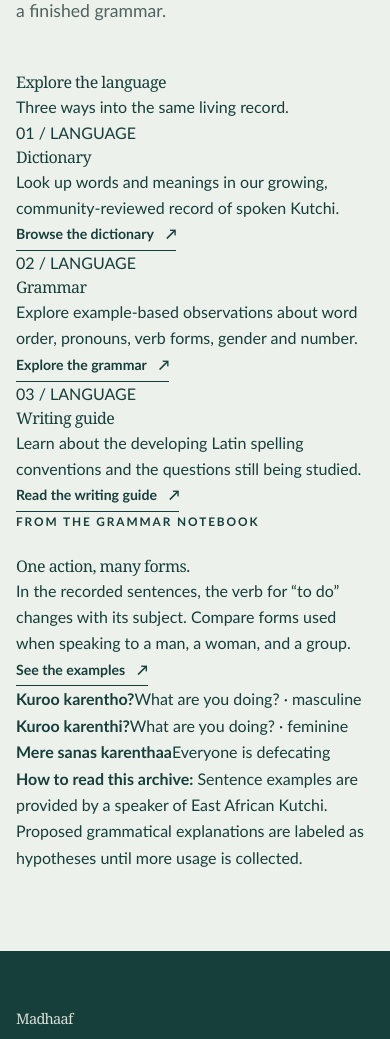
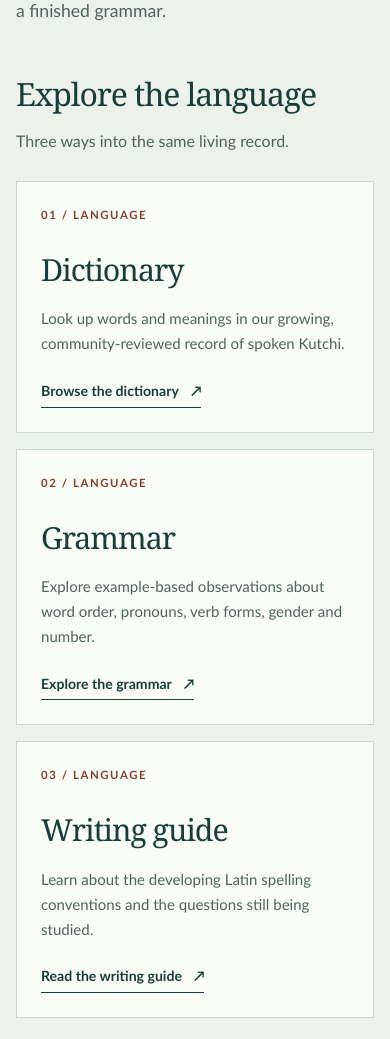
Before and after one commit to Fabdulla1/Madhaaf, a Next.js app: page /language in a window 390 px wide. Shown: the part 529-1568 px from the top of the page. Built offline with nearby package versions, Linux system fonts and the light colour scheme; no server answers.

Commit message:
style(language): responsive editorial hub and grammar reference

```diff
--- a/src/app/globals.css
+++ b/src/app/globals.css
@@ -529,3 +529,86 @@ body { margin: 0; background: var(--canvas); color: var(--ink); font-family: var
   .home-intro h2, .home-closing h2 { font-size: clamp(2.65rem, 11vw, 3.7rem); }
   .home-support h2 { font-size: clamp(2.55rem, 10vw, 3.4rem); }
 }
+
+
+/* Language hub and evidence-led grammar notebook */
+.language-hero { max-width: 900px; }
+.language-section-heading { display: flex; justify-content: space-between; align-items: baseline; gap: 20px; margin-bottom: 26px; }
+.language-section-heading h2 { margin: 0; font-size: clamp(2rem, 3.5vw, 3.2rem); }
+.language-section-heading p { margin: 0; color: var(--ink-muted); }
+.language-cards { display: grid; grid-template-columns: repeat(3, minmax(0, 1fr)); gap: 16px; }
+.language-card { min-width: 0; display: flex; flex-direction: column; align-items: flex-start; border: 1px solid var(--line); background: var(--paper); padding: clamp(24px, 3vw, 40px); }
+.language-card__number { font-size: .71rem; font-weight: 700; letter-spacing: .14em; color: var(--terracotta-ink); }
+.language-card h3 { font-size: clamp(1.9rem, 2.5vw, 2.6rem); margin: 40px 0 14px; }
+.language-card p { color: var(--ink-muted); font-size: .94rem; margin-bottom: 34px; }
+.language-card .text-link { margin-top: auto; }
+.language-feature { margin-top: 80px; padding: clamp(28px, 4vw, 60px); display: grid; grid-template-columns: 1fr 1fr; gap: clamp(30px, 5vw, 80px); background: #163e3a; color: #fafcf7; }
+.language-feature h2 { font-size: clamp(2.5rem, 4vw, 4rem); line-height: 1.05; }
+.language-feature p { color: #e2e9e1; }
+.language-feature .text-link { color: #f6d0b6; }
+.language-feature__examples { display: grid; align-content: center; }
+.language-feature__examples p { margin: 0; padding: 18px 0; border-bottom: 1px solid rgba(255,255,255,.25); }
+.language-feature__examples p:first-child { border-top: 1px solid rgba(255,255,255,.25); }
+.language-feature__examples strong { display: block; font-family: var(--font-editorial); font-size: 1.65rem; font-weight: 400; color: #fff9ef; }
+.language-feature__examples span { display: block; margin-top: 6px; font-size: .82rem; }
+.language-method-note { max-width: 860px; margin: 30px 0 0; font-size: .9rem; color: var(--ink-muted); }
+.grammar-intro { max-width: 860px; }
+.grammar-status { display: flex; flex-wrap: wrap; align-items: baseline; gap: 10px 22px; padding: 20px 24px; margin-bottom: 55px; border-left: 4px solid var(--terracotta); background: var(--paper); }
+.grammar-status strong { font-size: .88rem; }
+.grammar-status span { font-size: .87rem; color: var(--ink-muted); }
+.grammar-layout { display: grid; grid-template-columns: 225px minmax(0,1fr); gap: clamp(45px, 6vw, 100px); align-items: start; }
+.grammar-toc { position: sticky; top: 24px; display: flex; flex-direction: column; gap: 5px; }
+.grammar-toc .eyebrow { margin-bottom: 14px; }
+.grammar-toc a { display: block; padding: 11px 8px; border-bottom: 1px solid var(--line); font-size: .85rem; }
+.grammar-toc a:hover { background: var(--paper); }
+.grammar-articles { min-width: 0; }
+.grammar-section { padding: 0 0 65px; margin-bottom: 65px; border-bottom: 1px solid var(--line); scroll-margin-top: 28px; }
+.grammar-section:last-child { border-bottom: 0; margin-bottom: 0; }
+.grammar-section .eyebrow { margin-bottom: 16px; color: var(--terracotta-ink); }
+.grammar-section h2 { max-width: 700px; margin-bottom: 15px; font-size: clamp(2.15rem, 3.2vw, 3.35rem); line-height: 1.08; }
+.grammar-section h3 { font-size: 1.9rem; margin: 42px 0 20px; }
+.grammar-section > p:not(.eyebrow) { max-width: 720px; color: var(--ink-muted); }
+.grammar-evidence { display: inline-block; margin: 2px 0 22px; padding: 6px 10px; border: 1px solid var(--line); border-radius: 3px; color: var(--ink-muted); font-size: .74rem; font-weight: 700; }
+.grammar-example { background: var(--paper); border: 1px solid var(--line); padding: clamp(20px, 3vw, 35px); }
+.grammar-example__kutchi { margin-bottom: 4px; color: var(--ink) !important; font-family: var(--font-editorial); font-size: clamp(1.7rem, 3vw, 2.6rem); }
+.grammar-example > p:not(.grammar-example__kutchi) { color: var(--ink-muted); font-size: .9rem; }
+.grammar-breakdown { display: grid; grid-template-columns: repeat(3, minmax(0,1fr)); gap: 8px; margin-top: 28px; }
+.grammar-breakdown span { display: flex; flex-direction: column; gap: 6px; padding: 16px 12px; background: var(--canvas); }
+.grammar-breakdown strong { font-size: 1.05rem; overflow-wrap: anywhere; }
+.grammar-breakdown small { font-size: .75rem; color: var(--ink-muted); }
+.grammar-table-wrap { max-width: 100%; overflow-x: auto; margin: 22px 0; }
+.grammar-table { width: 100%; min-width: 560px; border-collapse: collapse; text-align: left; line-height: 1.5; }
+.grammar-table th, .grammar-table td { border-bottom: 1px solid var(--line); padding: 13px 12px; vertical-align: top; font-size: .87rem; overflow-wrap: anywhere; }
+.grammar-table thead th { border-top: 1px solid var(--ink); font-size: .72rem; color: var(--ink-muted); letter-spacing: .06em; text-transform: uppercase; }
+.grammar-table tbody th { font-weight: 700; }
+.grammar-fineprint { font-size: .85rem; }
+.grammar-note { padding: 24px; background: #e4ebe3; border-left: 3px solid var(--ocean); }
+.grammar-note strong { font-size: .9rem; }
+.grammar-note p { margin: 10px 0 0; color: var(--ink-muted); font-size: .91rem; }
+.grammar-pairs { display: grid; grid-template-columns: repeat(2,minmax(0,1fr)); gap: 12px; margin: 25px 0 30px; }
+.grammar-pairs > div { min-width: 0; display: flex; flex-direction: column; gap: 9px; background: var(--paper); padding: 22px; border: 1px solid var(--line); }
+.grammar-pairs strong { font-family: var(--font-editorial); font-size: 1.45rem; font-weight: 400; overflow-wrap: anywhere; }
+.grammar-pairs span { color: var(--ink-muted); font-size: .84rem; }
+.grammar-questions { padding-left: 22px; line-height: 1.7; }
+.grammar-questions li { padding-left: 5px; margin-bottom: 12px; }
+.grammar-return { display: flex; flex-wrap: wrap; justify-content: space-between; gap: 30px; border-top: 1px solid var(--line); padding-top: 28px; }
+@media (max-width: 900px) {
+  .language-cards { grid-template-columns: 1fr; }
+  .language-card h3 { margin-top: 24px; }
+  .language-card p { margin-bottom: 25px; }
+  .grammar-layout { grid-template-columns: 1fr; gap: 38px; }
+  .grammar-toc { position: static; display: flex; flex-flow: row wrap; gap: 5px 15px; border-bottom: 1px solid var(--line); padding-bottom: 22px; }
+  .grammar-toc .eyebrow { width: 100%; }
+}
+@media (max-width: 600px) {
+  .language-section-heading { display: block; }
+  .language-section-heading p { margin-top: 10px; }
+  .language-feature { grid-template-columns: 1fr; margin-top: 50px; }
+  .grammar-pairs { grid-template-columns: 1fr; }
+  .grammar-breakdown span { padding: 12px 6px; }
+  .grammar-breakdown strong { font-size: .88rem; }
+  .grammar-breakdown small { font-size: .66rem; }
+  .grammar-toc a { padding-inline: 4px; }
+  .grammar-status { margin-bottom: 32px; }
+  .grammar-section { padding-bottom: 44px; margin-bottom: 44px; }
+}
```
